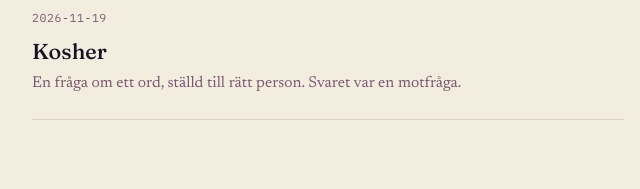
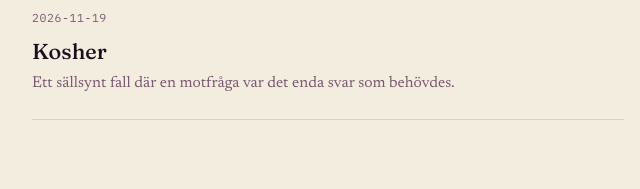
Before and after one commit to TrueLipstick/truelipstick.github.io, a plain HTML site: page samtal/index.html in a window 1280 px wide. Shown: the part 378-567 px from the top of the page, 312-952 px from the left. Drawn offline with Linux system fonts and the light colour scheme.

Commit message:
Samtal: ny beskrivning av Kosher
Co-Authored-By: Claude Opus 5.5 <noreply@anthropic.com>

```diff
--- a/samtal/index.html
+++ b/samtal/index.html
@@ -24,7 +24,7 @@
       <li class="entry">
         <span class="date">2026-11-19</span>
         <h3><a href="kosher.html">Kosher</a></h3>
-        <p>En fråga om ett ord, ställd till rätt person. Svaret var en motfråga.</p>
+        <p>Ett sällsynt fall där en motfråga var det enda svar som behövdes.</p>
       </li>
 
     </ul>
```
Also changed, not shown: samtal/kosher.html (+1 -1 lines).
